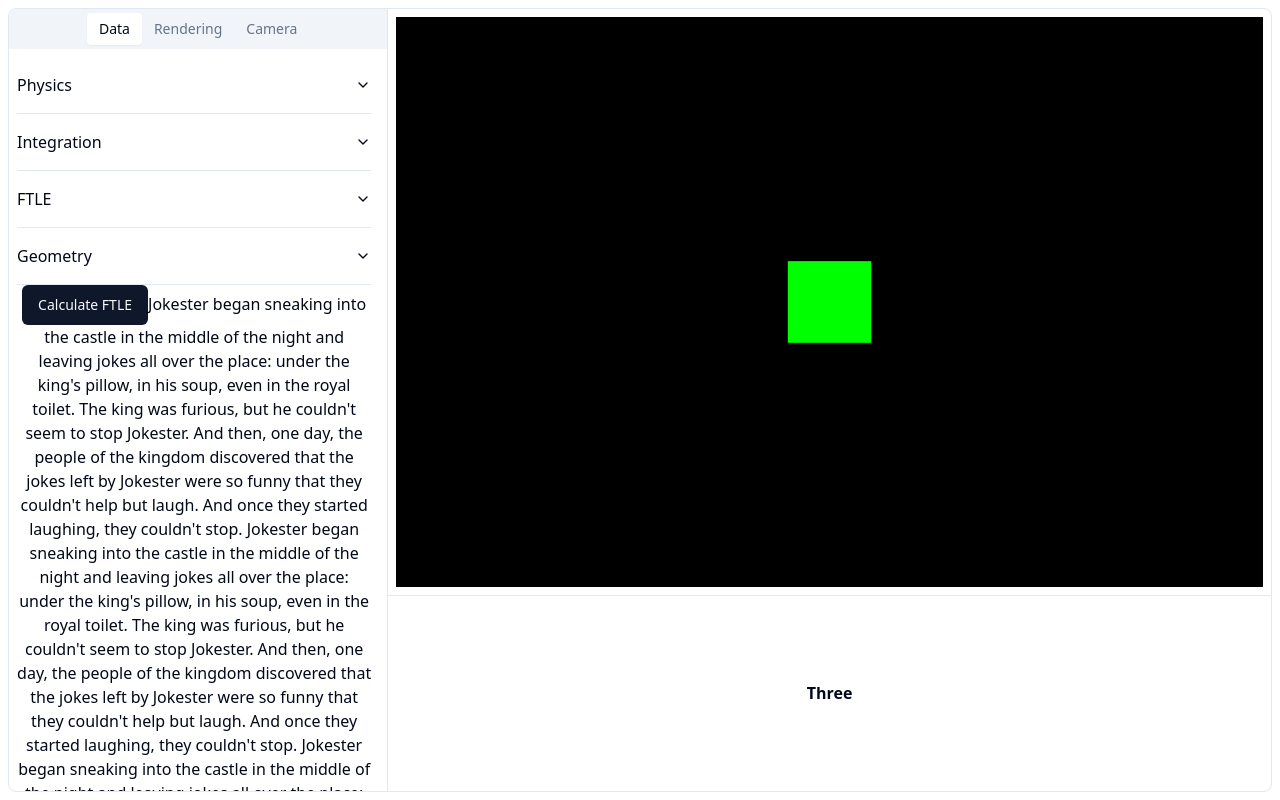
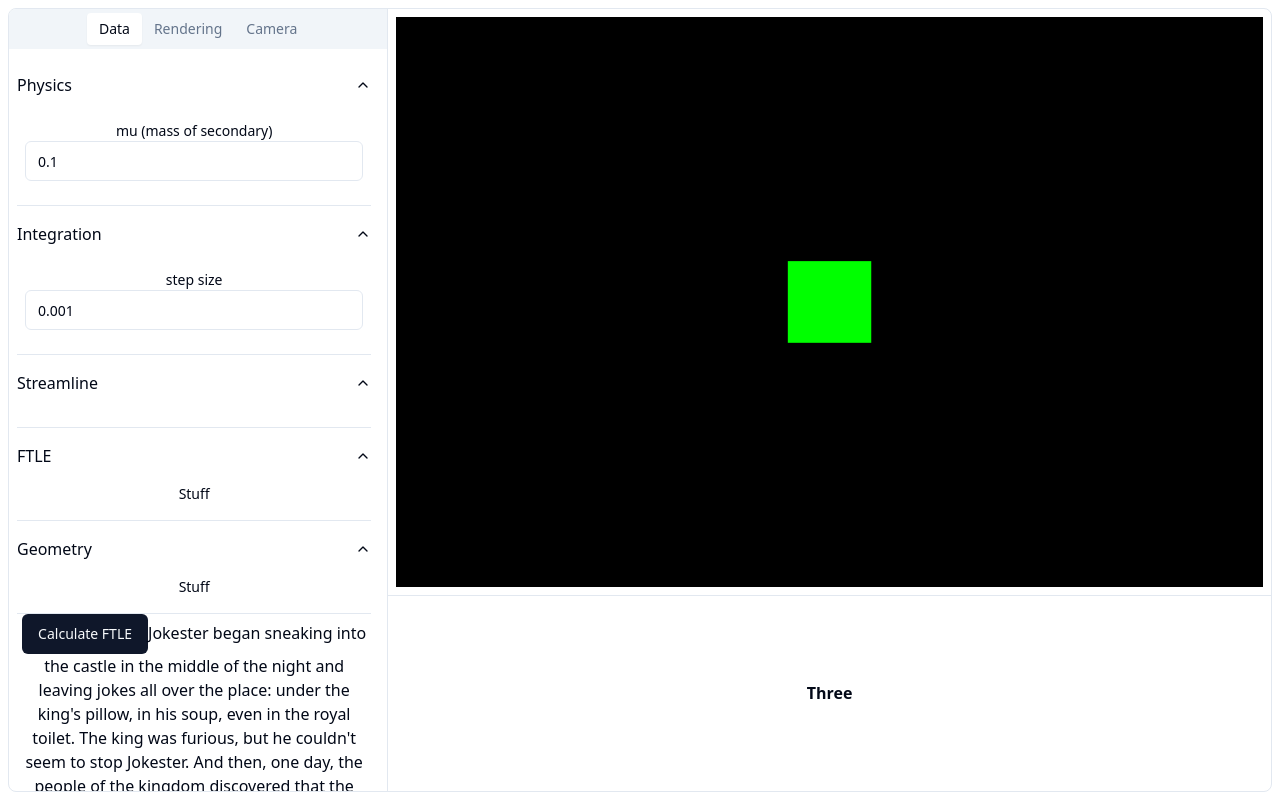
Before and after one commit to christian-lang-git/2024CR3BPReturnMaps, a React (Vite) app: page / in a window 1280 px wide. Built offline with nearby package versions, Linux system fonts and the light colour scheme.

Commit message:
accordions are now default open

```diff
--- a/src/components/uicustom/tab_camera.jsx
+++ b/src/components/uicustom/tab_camera.jsx
@@ -25,8 +25,10 @@ class TabCamera extends Component {
             <TabsContent value="camera" className="flex-1 overflow-hidden">
                 <ScrollArea className="h-full overflow-y-auto">
                     <div className="pl-2 pr-4 pb-2">
-                        <Accordion type="multiple" className="w-full" collapsible="true">
-                            <AccordionItem value="item-1">
+                        <Accordion type="multiple" className="w-full" collapsible="true"
+                            defaultValue={["controls"]}
+                        >
+                            <AccordionItem value="controls">
                                 <AccordionTrigger>Controls</AccordionTrigger>
                                 <AccordionContent>
                                     <LabeledField
--- a/src/components/uicustom/tab_data.jsx
+++ b/src/components/uicustom/tab_data.jsx
@@ -25,8 +25,10 @@ class TabData extends Component {
             <TabsContent value="data" className="flex-1 overflow-hidden">
                 <ScrollArea className="h-full overflow-y-auto">
                     <div className="pl-2 pr-4 pb-2">
-                        <Accordion type="multiple" className="w-full" collapsible="true">
-                            <AccordionItem value="item-1">
+                        <Accordion type="multiple" className="w-full" collapsible="true"
+                            defaultValue={["physics", "integration", "streamline", "ftle", "geometry"]}
+                        >
+                            <AccordionItem value="physics">
                                 <AccordionTrigger>Physics</AccordionTrigger>
                                 <AccordionContent>
                                     <LabeledField
@@ -35,7 +37,7 @@ class TabData extends Component {
                                     />
                                 </AccordionContent>
                             </AccordionItem>
-                            <AccordionItem value="item-2">
+                            <AccordionItem value="integration">
                                 <AccordionTrigger>Integration</AccordionTrigger>
                                 <AccordionContent>
                                     <LabeledField
@@ -44,13 +46,19 @@ class TabData extends Component {
                                     />
                                 </AccordionContent>
                             </AccordionItem>
-                            <AccordionItem value="item-3">
+                            <AccordionItem value="streamline">
+                                <AccordionTrigger>Streamline</AccordionTrigger>
+                                <AccordionContent>
+
+                                </AccordionContent>
+                            </AccordionItem>
+                            <AccordionItem value="ftle">
                                 <AccordionTrigger>FTLE</AccordionTrigger>
                                 <AccordionContent>
                                     Stuff
                                 </AccordionContent>
                             </AccordionItem>
-                            <AccordionItem value="item-4">
+                            <AccordionItem value="geometry">
                                 <AccordionTrigger>Geometry</AccordionTrigger>
                                 <AccordionContent>
                                     Stuff
```
